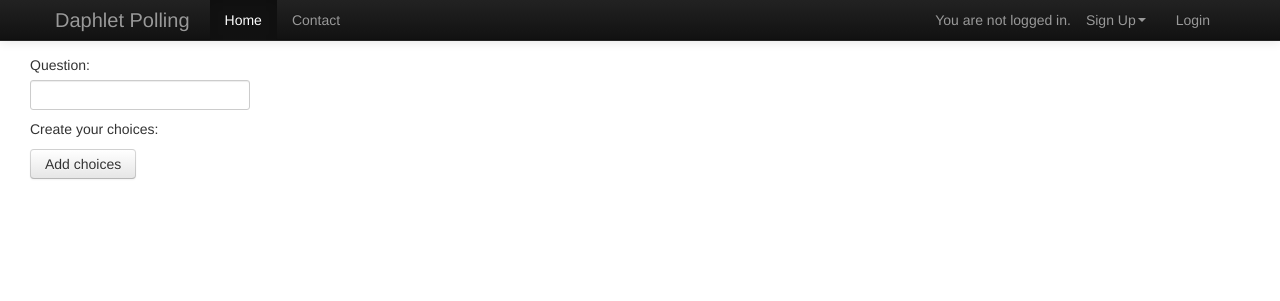
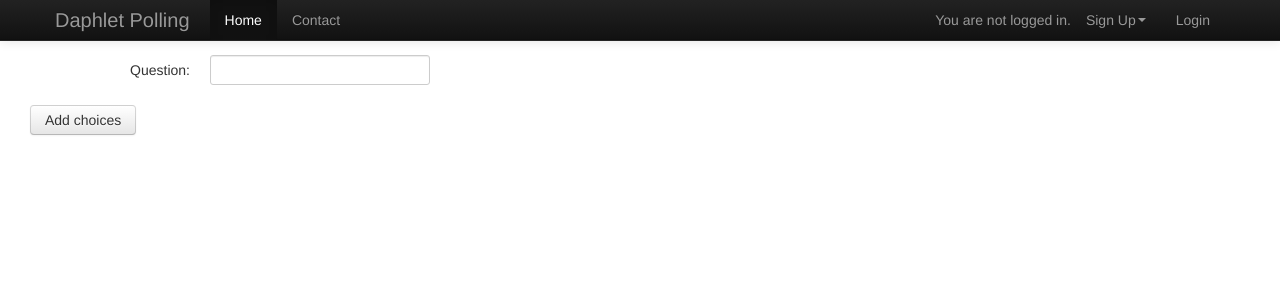
Before and after one commit to toconnor13/daphlet, a Django app: template templates/polls/create_poll2.html in a window 1280 px wide. Shown: the top 301 px of the page. Run offline with Django 3.2, Linux system fonts and the light colour scheme; the template is opened without the code that fills it, so the values that code supplies are empty; some libraries are stand-ins or nearby versions.

Commit message:
Poll creation forms cleaned up -wip

```diff
--- a/templates/polls/contact.html
+++ b/templates/polls/contact.html
@@ -5,7 +5,7 @@
 <h3>Contact Me</h3>
 <address>
 	<strong>Tony O'Connor</strong></br>
-	<a href="mailto:#">toconnor13@gmail.com</a>
+	<a href="mailto:toconnor13@gmail.com">toconnor13@gmail.com</a>
 </address>
 </div>
 {% endblock %}
--- a/templates/polls/create_poll2.html
+++ b/templates/polls/create_poll2.html
@@ -4,15 +4,29 @@
 
 <div class="span4">
 	<h1>{{ question }}</h1>
-	<form method="post" action="/polls/poll_complete/">
+	<form class="form-horizontal "method="post" action="/polls/poll_complete/">
 		{% csrf_token %}
-		<label>Question:</label><input type="text" name="question" value="{{question}}">
-		<p>Create your choices:</p>
+		<div class="control-group">
+			<label class="control-label">Question:</label>
+			<div class="controls">
+				<input type="text" name="question" value="{{question}}">
+			</div>
+		</div>
+
 		{% for choice in choicelist %}
-		<label>Choice</label> <input type="text" name ="{{choice}}" placeholder="Choice">
+		<div class="control-group">
+				<label class="control-label">Choice</label>
+				<div class="controls">
+					<input type="text" name ="{{choice}}" placeholder="Choice">
+				</div>
+		</div>
 		{% endfor %}
+
+
 		{% if restricted %}
-		<input type="text" name="restricted_domain" placeholder="@example.com">
+			<div class="input-prepend">
+				<span class="add-on">@</span>
+				<input class="span2" type="text" name="restricted_domain" placeholder="example.com">
 		{% endif %}
 		<input class="btn" type="submit" value = "Add choices">
 	</form>
```
Also changed, not shown: templates/polls/create_poll1.html (+21 -4 lines).
